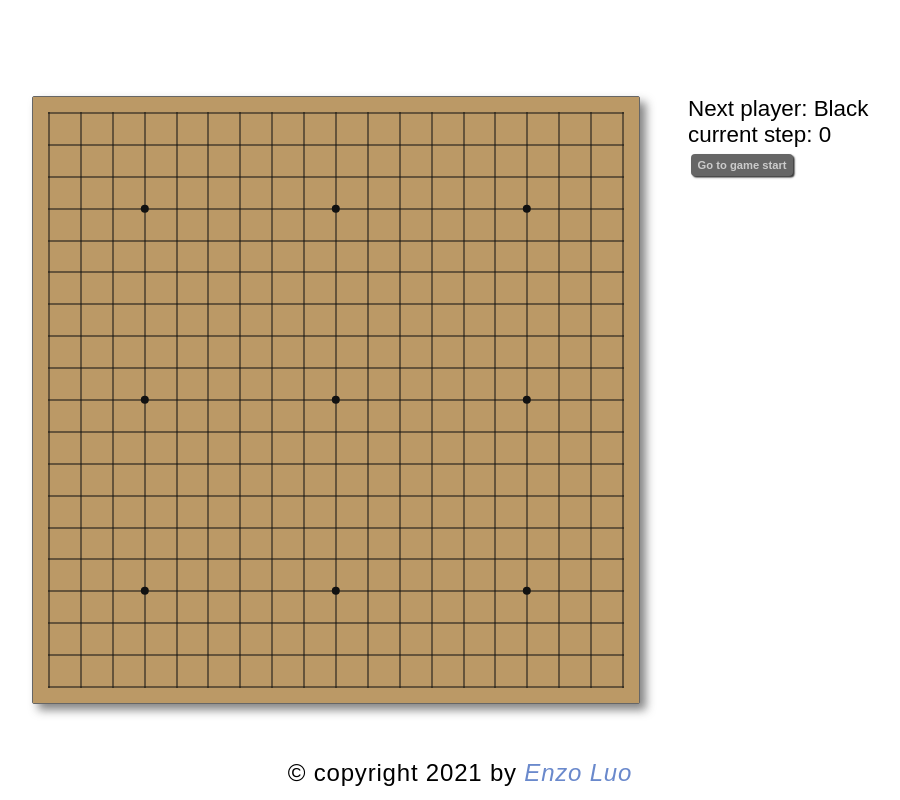
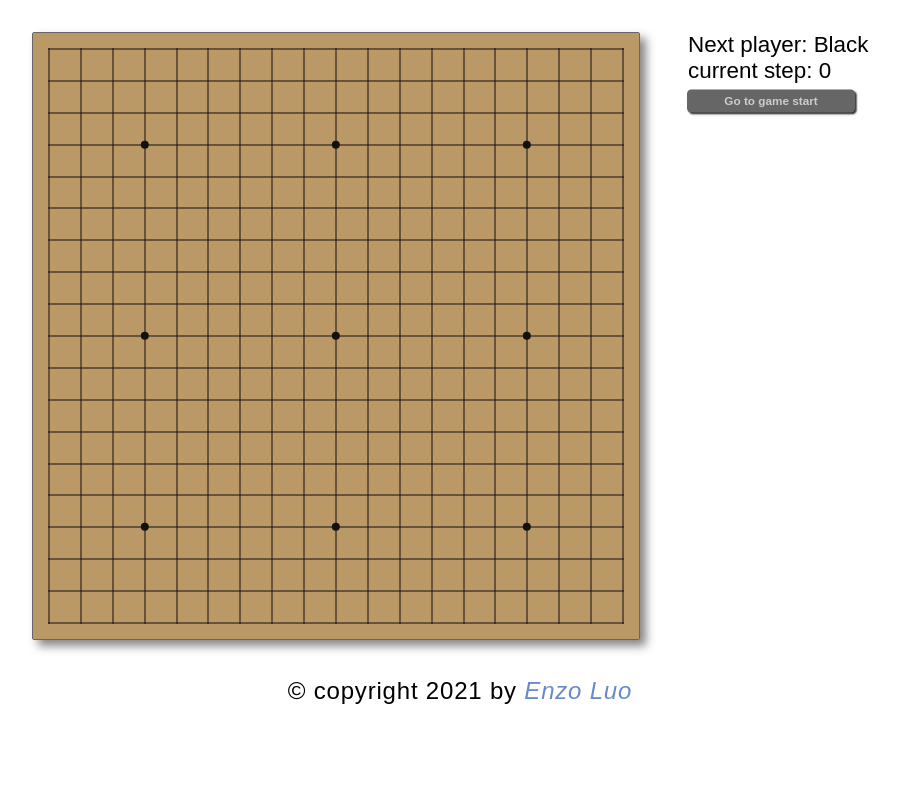
Before and after one commit to CoolizzLuo/gomoku-app, a React (Create React App) app: page / in a window 1280 px wide. Shown: the whole page, without its empty margins (180-1080 px from the left). Built offline with nearby package versions, Linux system fonts and the light colour scheme; a web font is replaced by a local one.

Commit message:
fix footer, all css

```diff
--- a/src/components/App.css
+++ b/src/components/App.css
@@ -12,37 +12,18 @@
 
 body {
   font: 1.4rem "Cyber", Futura, sans-serif;
-  margin: 2rem 2rem 0;
+  margin: 1rem 2rem 0;
   display: flex;
   justify-content: center;
   align-items: center;
 }
 
 .game {
-  margin-top: 4rem;
+  margin-top: 1rem;
   display: flex;
   user-select: none;
 }
 
-.black-hover i:hover {
-  opacity: .4;
-  background: linear-gradient(315deg, #dadada, #fff);
-  box-shadow: inset 16px 14px 10px 1px #000, -3px -3px 3px -2px #353232;
-}
-
-.white-hover i:hover {
-  opacity: .4;
-  background: linear-gradient(315deg, #ccc, #111);
-  box-shadow: inset 16px 14px 10px 1px #ddd, -3px -3px 3px -2px #666;
-}
-
-.game-info {
-  width: 200px;
-  height: 38rem;
-  overflow: auto;
-  margin-left: 2rem;
-  padding-left: 1rem;
-}
 
 
 @media screen and (max-width: 450px) {
@@ -59,16 +40,6 @@ body {
   .game {
     flex-direction: column;
   }
-  .game-info {
-    width: 90%;
-    text-align: center;
-    font-size: 2rem;
-    margin-top: 4rem;
-  }
-  button {
-    width: 80%;
-    padding: 4rem;
-  }
 }
 
 @media screen and (max-width: 768px) {
--- a/src/components/App.js
+++ b/src/components/App.js
@@ -6,7 +6,6 @@ import Modal from './Modal'
 import GameBoard from './GameBoard'
 import GameInfo from './GameInfo'
 import Footer from './Footer'
-
 
 const App = () => {
   const [history, setHistory] = useState(() => [{ squares: Array(GAME_SIZE).fill().map(() => Array(GAME_SIZE).fill(0)) }])
@@ -18,7 +17,7 @@ const App = () => {
   const status = useMemo(() => {
     if (winner) {
       setBlackIsNext(null)
-      return `Winner is: ${winner === 1 ? 'Black' : 'White'}`
+      return `Winner is ${winner === 1 ? 'Black' : 'White'}`
     } else {
       return 'Next player: ' + (blackIsNext ? 'Black' : 'White')
     }
@@ -55,15 +54,13 @@ const App = () => {
 
   return (
     <>
+      <div className="game">
         { winner && renderModal()}
-      <div className="game">
-        <div className={blackIsNext ? 'black-hover' : 'white-hover'}>
         <GameBoard
+          hover={blackIsNext}
           squares={currentSquares}
           onClick={handleClick}
         />
-        </div>
-        <div className="game-info">
         <GameInfo
           status={status}
           stepNumber={stepNumber}
@@ -71,7 +68,6 @@ const App = () => {
           jumpTo={jumpTo}
           />
       </div>
-      </div>
       <Footer/>
     </>
   )
--- a/src/components/Footer.js
+++ b/src/components/Footer.js
@@ -2,10 +2,8 @@ import styled from 'styled-components'
 import { ARTHUR, ARTHUR_MAIL, COPYRIGHT_YEAR } from '../constants/data'
 
 const FooterWrapper = styled.footer`
-  position: fixed;
+  position: relative;
   bottom: 0;
-  right: 0;
-  left: 0;
   letter-spacing: 0.05rem;
   background: transparent;
   text-align: center;
@@ -31,7 +29,7 @@ const FooterWrapper = styled.footer`
 
 const Footer = () => (
   <FooterWrapper>
-    <span>&copy; copyright {COPYRIGHT_YEAR} by <a href={`mailto${ARTHUR_MAIL}`}>{ARTHUR}</a></span>
+    <span>&copy; copyright {COPYRIGHT_YEAR} by <a href={`mailto:${ARTHUR_MAIL}`}>{ARTHUR}</a></span>
   </FooterWrapper>
 )
 
--- a/src/components/GameBoard.js
+++ b/src/components/GameBoard.js
@@ -21,6 +21,20 @@ const BoardWrapper = styled.div`
     border: calc(1rem - .4px) solid #BB9966;
     pointer-events: none;
   }
+
+  i:hover {
+    opacity: .4;
+    ${(props) => props.hover && `
+      background: linear-gradient(315deg, #dadada, #fff);
+      box-shadow: inset 16px 14px 10px 1px #000, -3px -3px 3px -2px #353232;
+    `}
+
+    ${(props) => !props.hover && `
+      background: linear-gradient(315deg, #ccc, #111);
+      box-shadow: inset 16px 14px 10px 1px #ddd, -3px -3px 3px -2px #666;
+    `}
+  }
+
 `
 
 const SquareWrapper = styled.div`
@@ -41,8 +55,7 @@ const SquareWrapper = styled.div`
     top: 0;
     bottom: 0;
     left: 50%;
-    width: 1px;
-    background: #111;
+    border-left: 1px solid #111;
     transform: translateX(-50%);
   }
 
@@ -52,8 +65,7 @@ const SquareWrapper = styled.div`
     left: 0;
     right: 0;
     top: 50%;
-    height: 1px;
-    background: #111;
+    border-top: 1px solid #111;
     transform: translateY(-50%);
   }
 
@@ -103,10 +115,10 @@ const SquareWrapper = styled.div`
 
 const isMark = (row, col) => [4, 10, 16].includes(row + 1) && [4, 10, 16].includes(col + 1)
 
-const GameBoard = ({squares, onClick}) => {
+const GameBoard = ({hover, squares, onClick}) => {
 
   return (
-    <BoardWrapper>
+    <BoardWrapper hover={hover}>
       {
         squares.map((row_square, row) => (
           row_square.map((col_square, col) => (
--- a/src/components/GameInfo.js
+++ b/src/components/GameInfo.js
@@ -3,6 +3,7 @@ import styled from 'styled-components'
 
 const Button = styled.button`
   font-size: .7rem;
+  width: 80%;
   padding: .3rem .4rem;
   margin: .4rem .2rem 0;
   border: none;
@@ -18,6 +19,7 @@ const Button = styled.button`
   &:active {
     transform: translateY(.2rem);
     box-shadow: none;
+    transform: scale(1.05);
   }
 
   ${(props) => props.active && `
@@ -25,6 +27,7 @@ const Button = styled.button`
     background: #666;
     color: #ccc;
     box-shadow: .1rem .1rem .1rem #333;
+    transform: scale(1.05);
   `}
 
   &:hover {
@@ -33,23 +36,43 @@ const Button = styled.button`
   }
 `
 
+const GameInfoWrapper = styled.div`
+  width: 200px;
+  height: 38rem;
+  overflow: auto;
+  margin-left: 2rem;
+  padding-left: 1rem;
+
+  @media only screen and (min-width: 100px) and (max-width: 868px) {
+    width: 90%;
+    text-align: center;
+    font-size: 2rem;
+    margin-top: 4rem;
+    button {
+      width: 80%;
+      padding: 1rem;
+    }
+}
+`
+
 const GameInfo = ({status, stepNumber, history, jumpTo}) => {
-  const moves = useMemo(() => (history.map((step, move) => {
-    const desc = move ? ('Go to move #' + move) : ('Go to game start')
-
-    return (
+  const moves = useMemo(() => (history.map((step, move) => (
       <li key={`#${move}`}>
-        <Button active={stepNumber === move} onClick={() => jumpTo(move)}>{desc}</Button>
+        <Button
+          active={stepNumber === move}
+          onClick={() => jumpTo(move)}>
+          {move ? ('Go to move #' + move) : ('Go to game start')}
+        </Button>
       </li>
     )
-  })), [history, stepNumber, jumpTo])
+  )), [history, stepNumber, jumpTo])
 
   return (
-    <>
+    <GameInfoWrapper>
       <div>{status}</div>
       <div>current step: {stepNumber}</div>
-      <li>{moves}</li>
-    </>
+      <ul>{moves}</ul>
+    </GameInfoWrapper>
   )
 }
 
--- a/src/components/Modal.js
+++ b/src/components/Modal.js
@@ -15,7 +15,7 @@ const ModalWrapper = styled.div`
     display: none;
   `}
 
-@keyframes zoom-in {
+  @keyframes zoom-in {
     from {opacity: 0;}
     to {opacity: 1;}
   }
```
Lines whose indentation alone changed are shown as unchanged.
